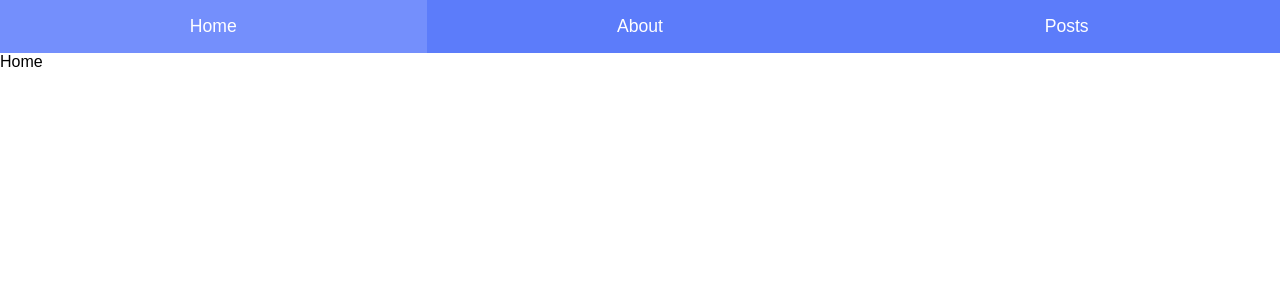
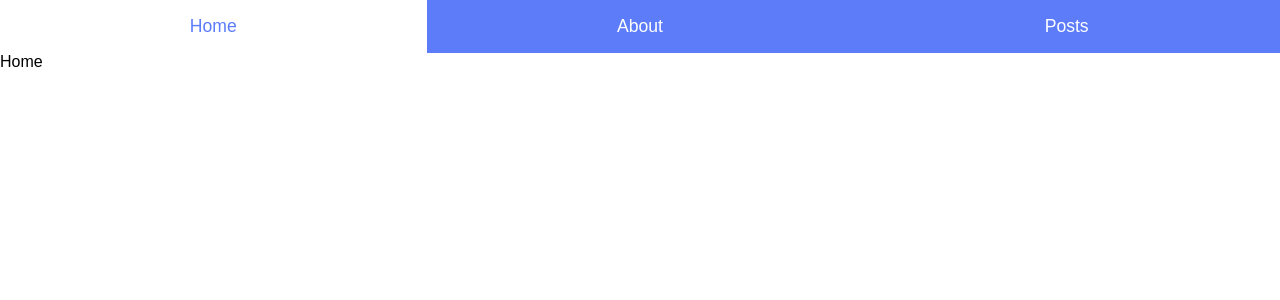
Before and after one commit to trander/rr4, a React (Create React App) app: page / in a window 1280 px wide. Shown: the top 300 px of the page. Built offline with nearby package versions, Linux system fonts and the light colour scheme.

Commit message:
different style
bug

```diff
--- a/src/components/Header.css
+++ b/src/components/Header.css
@@ -19,7 +19,7 @@
     background: #748ffc;
 }
 
-.item:active {
+.item:active, .item.active {
     background: white;
     color: #5c7cfa;
 }
--- a/src/components/Header.js
+++ b/src/components/Header.js
@@ -1,13 +1,13 @@
 import React from 'react';
-import { Link } from 'react-router-dom';
+import { NavLink } from 'react-router-dom';
 import './Header.css';
 
 const Header = () => {
     return (
         <div className="header">
-            <Link to="/" className="item"> Home </Link>
-            <Link to="/about/trlee" className="item"> About </Link>
-            <Link to="/posts" className="item">Posts</Link>
+            <NavLink to="/" className="item" activeClassName="active"> Home </NavLink>
+            <NavLink to="/about/trlee" className="item"> About </NavLink>
+            <NavLink to="/posts" className="item">Posts</NavLink>
         </div>
     );
 };
```
